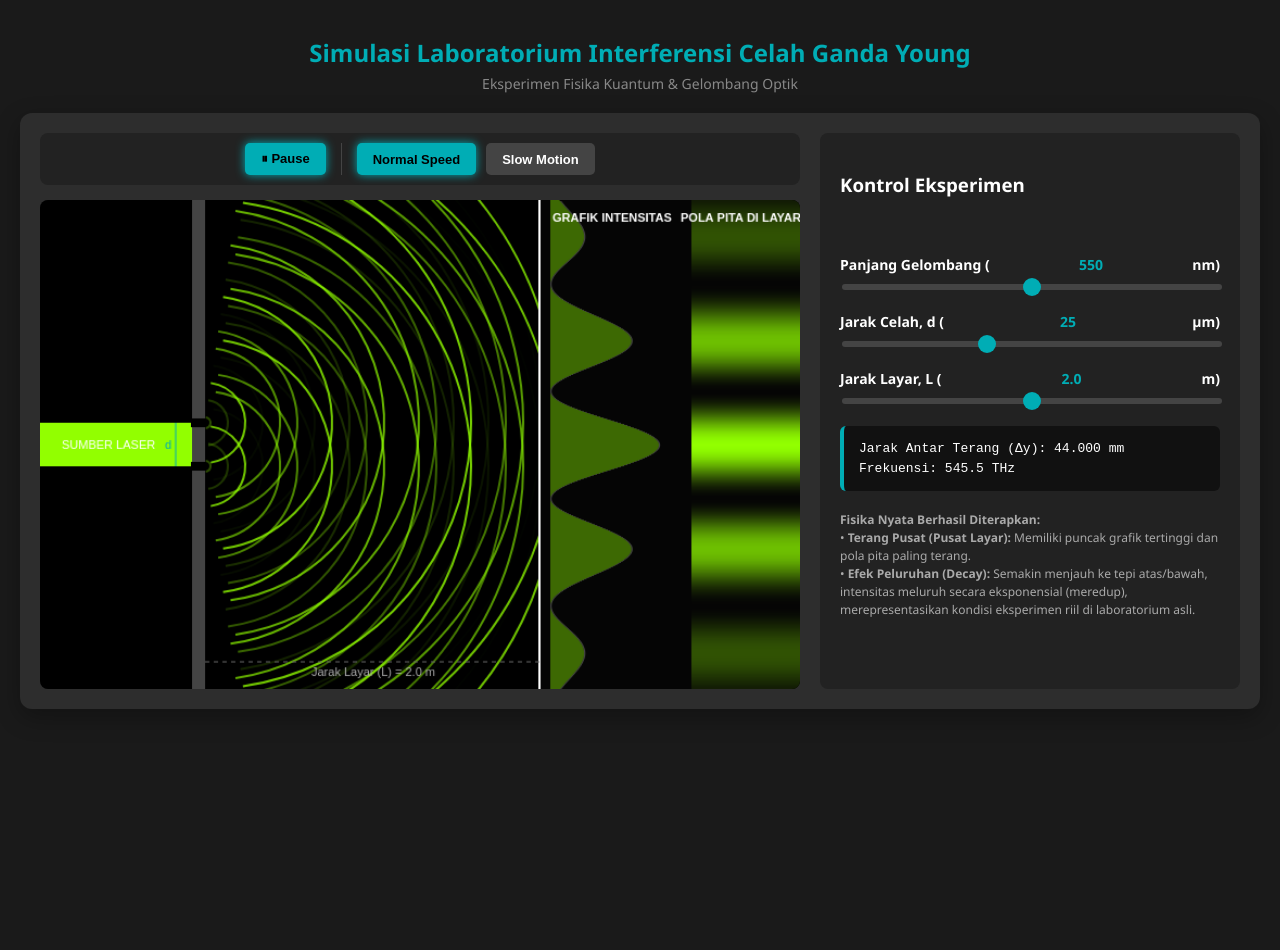
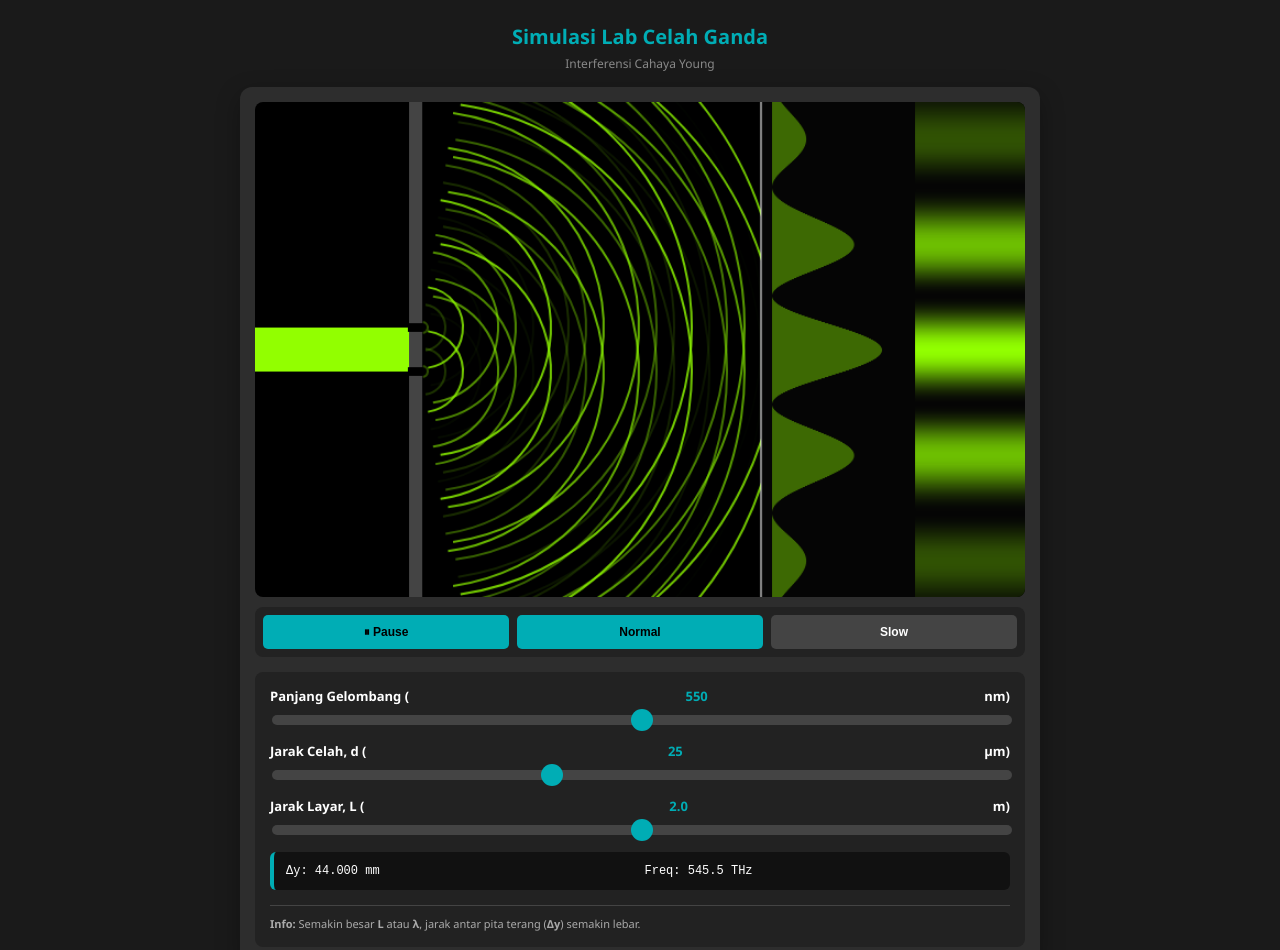
Before and after one commit to dwieyana-jpg/GELOMBANG-CAHAYA, a plain HTML site: page young.html in a window 1280 px wide. Shown: the top 950 px of the page. Before the commit the page ends 800 px from the top, so only its background shows below. Drawn offline with Linux system fonts and the light colour scheme.

Commit message:
Update young.html

```diff
--- a/young.html
+++ b/young.html
@@ -3,7 +3,7 @@
 <head>
     <meta charset="UTF-8">
     <meta name="viewport" content="width=device-width, initial-scale=1.0">
-    <title>Simulasi Interferensi Celah Ganda Young)</title>
+    <title>Simulasi Interferensi Celah Ganda Young</title>
     <style>
         :root {
             --bg-color: #1a1a1a;
@@ -14,7 +14,7 @@
 
         body {
             margin: 0;
-            padding: 20px;
+            padding: 10px;
             font-family: 'Segoe UI', Tahoma, Geneva, Verdana, sans-serif;
             background-color: var(--bg-color);
             color: var(--text-color);
@@ -25,83 +25,83 @@
 
         h1 {
             margin-bottom: 5px;
-            font-size: 24px;
+            font-size: 20px;
+            text-align: center;
             color: var(--accent-color);
         }
 
         p.subtitle {
             margin-top: 0;
-            margin-bottom: 20px;
+            margin-bottom: 15px;
             color: #888;
-            font-size: 14px;
+            font-size: 12px;
+            text-align: center;
         }
 
         .main-container {
             display: flex;
-            gap: 20px;
-            max-width: 1200px;
+            flex-direction: column; /* Tombol & Slider otomatis di bawah canvas */
+            gap: 15px;
+            max-width: 800px;
             width: 100%;
             background: var(--panel-color);
-            padding: 20px;
+            padding: 15px;
             border-radius: 12px;
             box-shadow: 0 8px 24px rgba(0,0,0,0.3);
+            box-sizing: border-box;
         }
 
         .canvas-container {
-            flex: 2;
+            width: 100%;
             display: flex;
             flex-direction: column;
-            gap: 15px;
+            gap: 10px;
+        }
+
+        canvas {
+            background: #000;
+            border-radius: 8px;
+            width: 100%; /* Membuat canvas responsif */
+            height: auto;
+            aspect-ratio: 14 / 9; /* Menjaga proporsi simulasi */
         }
 
         .playback-controls {
             display: flex;
-            gap: 10px;
+            gap: 8px;
             justify-content: center;
             background: #222;
-            padding: 10px;
+            padding: 8px;
             border-radius: 8px;
+            flex-wrap: wrap;
         }
 
         .btn {
             background: #444;
             color: white;
             border: none;
-            padding: 8px 16px;
+            padding: 10px 14px;
             border-radius: 5px;
             cursor: pointer;
             font-weight: 600;
-            font-size: 13px;
+            font-size: 12px;
             transition: all 0.2s;
-        }
-
-        .btn:hover {
-            background: #555;
+            flex: 1; /* Biar tombol bagi rata di HP */
+            min-width: 80px;
         }
 
         .btn.active {
             background: var(--accent-color);
             color: #000;
-            box-shadow: 0 0 10px var(--accent-color);
-        }
-
-        canvas {
-            background: #000;
-            border-radius: 8px;
-            box-shadow: inset 0 0 10px rgba(0,0,0,0.5);
-            width: 100%;
-            height: auto;
         }
 
         .control-panel {
-            flex: 1;
             background: #222;
-            padding: 20px;
+            padding: 15px;
             border-radius: 8px;
             display: flex;
             flex-direction: column;
-            gap: 20px;
-            min-width: 280px;
+            gap: 15px;
         }
 
         .control-group {
@@ -111,7 +111,7 @@
         }
 
         label {
-            font-size: 14px;
+            font-size: 13px;
             font-weight: 600;
             display: flex;
             justify-content: space-between;
@@ -124,66 +124,59 @@
         input[type="range"] {
             -webkit-appearance: none;
             width: 100%;
-            height: 6px;
+            height: 10px; /* Lebih tebal agar mudah digeser di HP */
             background: #444;
-            border-radius: 3px;
+            border-radius: 5px;
             outline: none;
         }
 
         input[type="range"]::-webkit-slider-thumb {
             -webkit-appearance: none;
-            width: 18px;
-            height: 18px;
+            width: 22px; /* Lebih besar agar nyaman untuk jempol */
+            height: 22px;
             background: var(--accent-color);
             border-radius: 50%;
             cursor: pointer;
-            transition: transform 0.1s;
-        }
-
-        input[type="range"]::-webkit-slider-thumb:hover {
-            transform: scale(1.2);
         }
 
         .data-display {
             background: #111;
-            padding: 15px;
+            padding: 12px;
             border-radius: 6px;
             border-left: 4px solid var(--accent-color);
             font-family: monospace;
-            font-size: 13px;
-            display: flex;
-            flex-direction: column;
+            font-size: 12px;
+            display: grid;
+            grid-template-columns: 1fr 1fr; /* Membagi dua kolom di HP */
             gap: 5px;
         }
 
         .legend {
-            font-size: 12px;
+            font-size: 11px;
             color: #aaa;
-            line-height: 1.5;
+            line-height: 1.4;
+            border-top: 1px solid #444;
+            padding-top: 10px;
         }
     </style>
 </head>
 <body>
 
-    <h1>Simulasi Laboratorium Interferensi Celah Ganda Young</h1>
-    <p class="subtitle">Eksperimen Fisika Kuantum & Gelombang Optik</p>
+    <h1>Simulasi Lab Celah Ganda</h1>
+    <p class="subtitle">Interferensi Cahaya Young</p>
 
     <div class="main-container">
         <div class="canvas-container">
+            <canvas id="simCanvas" width="700" height="450"></canvas>
+
             <div class="playback-controls">
                 <button id="btnPausePlay" class="btn active">⏸ Pause</button>
-                <div style="border-left: 1px solid #444; margin: 0 5px;"></div>
-                <button id="btnNormal" class="btn active">Normal Speed</button>
-                <button id="btnSlow" class="btn">Slow Motion</button>
+                <button id="btnNormal" class="btn active">Normal</button>
+                <button id="btnSlow" class="btn">Slow</button>
             </div>
-
-            <canvas id="simCanvas" width="700" height="450"></canvas>
         </div>
 
         <div class="control-panel">
-            <h3>Kontrol Eksperimen</h3>
-            <hr style="border: 0; border-top: 1px solid #444; margin-top: -10px;">
-
             <div class="control-group">
                 <label>Panjang Gelombang (<span id="lambda-val">550</span> nm)</label>
                 <input type="range" id="wavelength" min="400" max="700" value="550">
@@ -200,14 +193,12 @@
             </div>
 
             <div class="data-display">
-                <div>Jarak Antar Terang (&Delta;y): <span id="dy-val">0.00</span> mm</div>
-                <div>Frekuensi: <span id="freq-val">0.00</span> THz</div>
+                <div>&Delta;y: <span id="dy-val">0.00</span> mm</div>
+                <div>Freq: <span id="freq-val">0.00</span> THz</div>
             </div>
 
             <div class="legend">
-                <strong>Fisika Nyata Berhasil Diterapkan:</strong><br>
-                • <b>Terang Pusat (Pusat Layar):</b> Memiliki puncak grafik tertinggi dan pola pita paling terang.<br>
-                • <b>Efek Peluruhan (Decay):</b> Semakin menjauh ke tepi atas/bawah, intensitas meluruh secara eksponensial (meredup), merepresentasikan kondisi eksperimen riil di laboratorium asli.
+                <strong>Info:</strong> Semakin besar <b>L</b> atau <b>&lambda;</b>, jarak antar pita terang (<b>&Delta;y</b>) semakin lebar.
             </div>
         </div>
     </div>
@@ -216,7 +207,6 @@
         const canvas = document.getElementById('simCanvas');
         const ctx = canvas.getContext('2d');
 
-        // Elemen UI
         const wlInput = document.getElementById('wavelength');
         const dInput = document.getElementById('slitDistance');
         const LInput = document.getElementById('screenDistance');
@@ -230,17 +220,14 @@
         const btnNormal = document.getElementById('btnNormal');
         const btnSlow = document.getElementById('btnSlow');
 
-        // State Animasi
         let time = 0;
         let isPaused = false;
         let speedMultiplier = 0.2;
 
-        // Listener Kontrol Animasi
         btnPausePlay.addEventListener('click', () => {
             isPaused = !isPaused;
             btnPausePlay.innerText = isPaused ? "▶ Play" : "⏸ Pause";
-            if (isPaused) btnPausePlay.classList.remove('active');
-            else btnPausePlay.classList.add('active');
+            btnPausePlay.classList.toggle('active', !isPaused);
         });
 
         btnNormal.addEventListener('click', () => {
@@ -250,12 +237,11 @@
         });
 
         btnSlow.addEventListener('click', () => {
-            speedMultiplier = 0.04; // 5x lebih lambat
+            speedMultiplier = 0.04;
             btnSlow.classList.add('active');
             btnNormal.classList.remove('active');
         });
 
-        // Konversi spektrum nm ke warna RGB serealistis mungkin
         function wavelengthToRGB(wavelength) {
             let r, g, b, alpha;
             if (wavelength >= 380 && wavelength < 440) {
@@ -273,12 +259,7 @@
             } else {
                 r = 0.0; g = 0.0; b = 0.0;
             }
-
-            if (wavelength >= 380 && wavelength < 420) alpha = 0.3 + 0.7 * (wavelength - 380) / (420 - 380);
-            else if (wavelength >= 420 && wavelength <= 700) alpha = 1.0;
-            else if (wavelength >= 700 && wavelength <= 780) alpha = 0.3 + 0.7 * (780 - wavelength) / (780 - 700);
-            else alpha = 0;
-
+            alpha = (wavelength >= 380 && wavelength <= 780) ? 1.0 : 0;
             return {
                 r: Math.round(r * 255),
                 g: Math.round(g * 255),
@@ -298,136 +279,69 @@
             dVal.innerText = d;
             LVal.innerText = L.toFixed(1);
 
-            // Perhitungan fisis murni matematika
             const dyReal = (lambda * 1e-9 * L) / (d * 1e-6);
             dyVal.innerText = (dyReal * 1000).toFixed(3);
-
-            const c = 3e8;
-            const freq = c / (lambda * 1e-9);
-            freqVal.innerText = (freq / 1e12).toFixed(1);
+            freqVal.innerText = (3e8 / (lambda * 1e-9) / 1e12).toFixed(1);
 
             const colorObj = wavelengthToRGB(lambda);
-
             const slitX = 140;
             const screenX = 460;
             const centerY = canvas.height / 2;
             const slitDisplayOffset = d * 0.8;
 
-            // 1. Gambar Komponen Fisik (Laser & Celah)
+            // 1. Laser & Slit
             ctx.fillStyle = colorObj.rgbaStr;
             ctx.fillRect(0, centerY - 20, slitX, 40);
-            ctx.fillStyle = "#fff";
-            ctx.font = "11px sans-serif";
-            ctx.fillText("SUMBER LASER", 20, centerY + 4);
-
             ctx.fillStyle = "#444";
             ctx.fillRect(slitX, 0, 12, canvas.height);
-
             ctx.clearRect(slitX - 1, centerY - slitDisplayOffset - 4, 14, 8);
             ctx.clearRect(slitX - 1, centerY + slitDisplayOffset - 4, 14, 8);
 
-            ctx.strokeStyle = "#00adb5";
-            ctx.lineWidth = 1;
-            ctx.beginPath();
-            ctx.moveTo(slitX - 15, centerY - slitDisplayOffset);
-            ctx.lineTo(slitX - 15, centerY + slitDisplayOffset);
-            ctx.stroke();
-            ctx.fillStyle = "#00adb5";
-            ctx.fillText("d", slitX - 25, centerY + 4);
+            if (!isPaused) time += speedMultiplier;
 
-            // Logika jalannya waktu perambatan
-            if (!isPaused) {
-                time += speedMultiplier;
-            }
-
-            // 2. Render Animasi Gelombang
+            // 2. Waves
             ctx.save();
             ctx.beginPath();
             ctx.rect(slitX + 12, 0, screenX - slitX - 12, canvas.height);
             ctx.clip();
-
             for (let r = 5; r < 340; r += 16) {
                 let waveIntensity = (1 + Math.sin(r * 0.15 - time)) * 0.4;
                 ctx.strokeStyle = `rgba(${colorObj.r}, ${colorObj.g}, ${colorObj.b}, ${waveIntensity})`;
                 ctx.lineWidth = 2;
-
                 ctx.beginPath();
                 ctx.arc(slitX + 12, centerY - slitDisplayOffset, r, -Math.PI/2.2, Math.PI/2.2);
                 ctx.stroke();
-
                 ctx.beginPath();
                 ctx.arc(slitX + 12, centerY + slitDisplayOffset, r, -Math.PI/2.2, Math.PI/2.2);
                 ctx.stroke();
             }
             ctx.restore();
 
-            // 3. Render Grafik Intensitas & Pola Pita (DENGAN AKURASI EFEK REDUP/DECAY)
+            // 3. Screen Patterns
             ctx.fillStyle = "#050505";
             ctx.fillRect(screenX, 0, canvas.width - screenX, canvas.height);
-
             const visualScaleFactor = (d / (lambda * L)) * 140;
 
             for (let y = 0; y < canvas.height; y++) {
                 const yOffset = y - centerY;
                 const phase = yOffset * visualScaleFactor * 0.01;
+                const intensity = Math.pow(Math.cos(phase), 2) * Math.exp(-Math.pow(yOffset / 180, 2));
 
-                // Rumus Gabungan: Interferensi Dasar * Efek Peluruhan Eksponensial (Gaussian Decay)
-                const interference = Math.pow(Math.cos(phase), 2);
-                const decayFactor = Math.exp(-Math.pow(yOffset / 180, 2));
-                const intensity = interference * decayFactor;
-
-                // A. Gambar Batang Grafik Intensitas Sinusoidal Meluruh
-                const graphWidth = intensity * 100;
                 ctx.fillStyle = `rgba(${colorObj.r}, ${colorObj.g}, ${colorObj.b}, 0.4)`;
-                ctx.fillRect(screenX + 10, y, graphWidth, 1);
-
-                // Garis tepi putih pelapis grafik agar kurvanya terlihat tegas
-                if (y > 0) {
-                    ctx.fillStyle = `rgba(255, 255, 255, 0.25)`;
-                    ctx.fillRect(screenX + 10 + graphWidth, y, 1.2, 1);
-                }
-
-                // B. Gambar Pola Pita di Layar yang Meremang ke Tepi
+                ctx.fillRect(screenX + 10, y, intensity * 100, 1);
                 ctx.fillStyle = `rgba(${colorObj.r}, ${colorObj.g}, ${colorObj.b}, ${intensity})`;
                 ctx.fillRect(canvas.width - 100, y, 100, 1);
             }
 
-            // Garis pembatas layar tampak
-            ctx.strokeStyle = "#ffffff";
-            ctx.lineWidth = 2;
-            ctx.beginPath();
-            ctx.moveTo(screenX, 0);
-            ctx.lineTo(screenX, canvas.height);
-            ctx.stroke();
-
-            // Label Teks Layar
-            ctx.fillStyle = "#fff";
-            ctx.font = "bold 11px Arial";
-            ctx.fillText("GRAFIK INTENSITAS", screenX + 12, 20);
-            ctx.fillText("POLA PITA DI LAYAR", canvas.width - 110, 20);
-
-            // Garis bantu penunjuk jarak L
-            ctx.strokeStyle = "#666";
-            ctx.lineWidth = 1;
-            ctx.setLineDash([4, 4]);
-            ctx.beginPath();
-            ctx.moveTo(slitX + 12, canvas.height - 25);
-            ctx.lineTo(screenX, canvas.height - 25);
-            ctx.stroke();
-            ctx.setLineDash([]);
-            ctx.fillStyle = "#aaa";
-            ctx.font = "11px sans-serif";
-            ctx.fillText(`Jarak Layar (L) = ${L.toFixed(1)} m`, (slitX + screenX)/2 - 50, canvas.height - 12);
+            ctx.strokeStyle = "#fff";
+            ctx.beginPath(); ctx.moveTo(screenX, 0); ctx.lineTo(screenX, canvas.height); ctx.stroke();
 
             requestAnimationFrame(drawSimulation);
         }
 
-        // Event Listener Perubahan Slider
         wlInput.addEventListener('input', drawSimulation);
         dInput.addEventListener('input', drawSimulation);
         LInput.addEventListener('input', drawSimulation);
-
-        // Render perdana
         drawSimulation();
     </script>
 </body>
```
